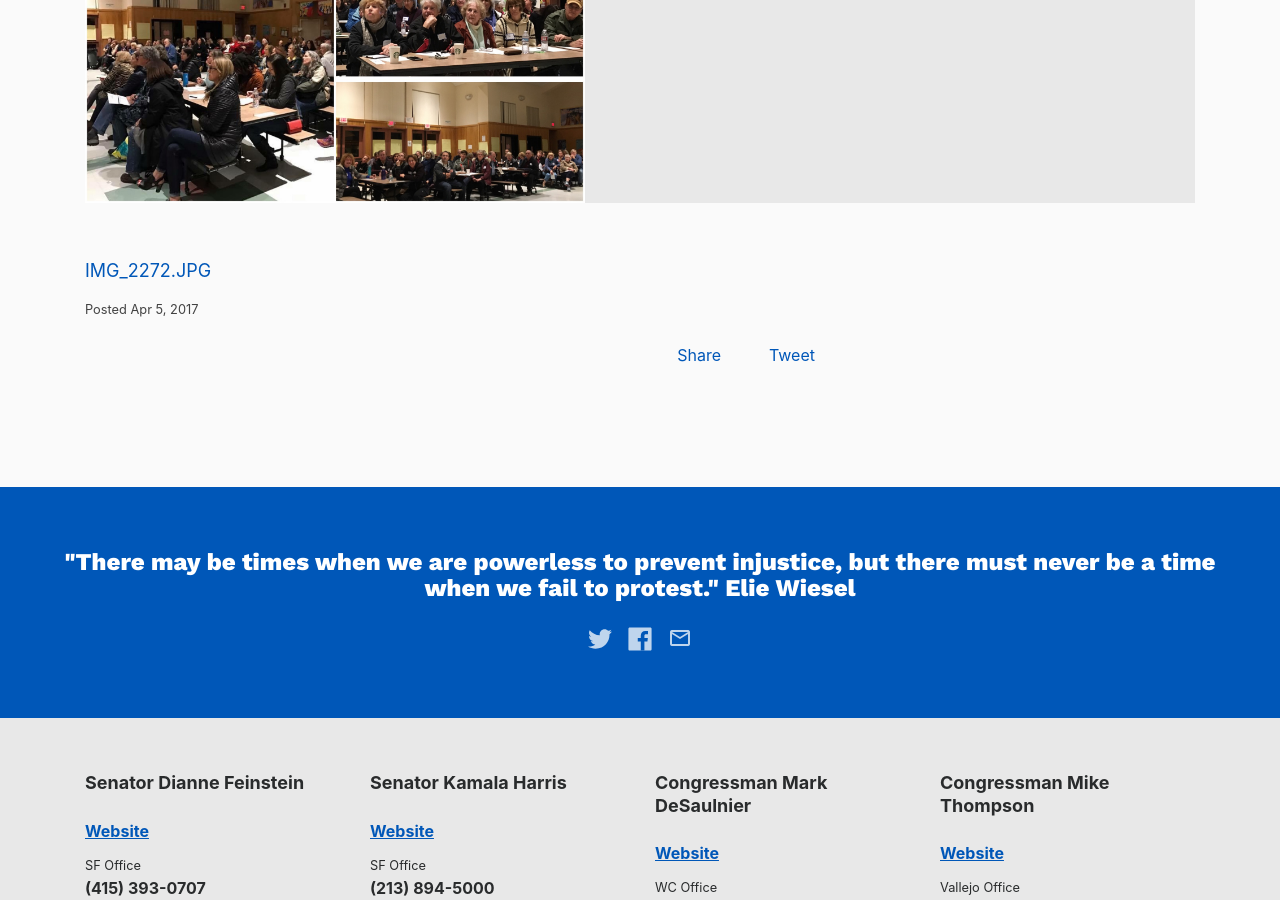
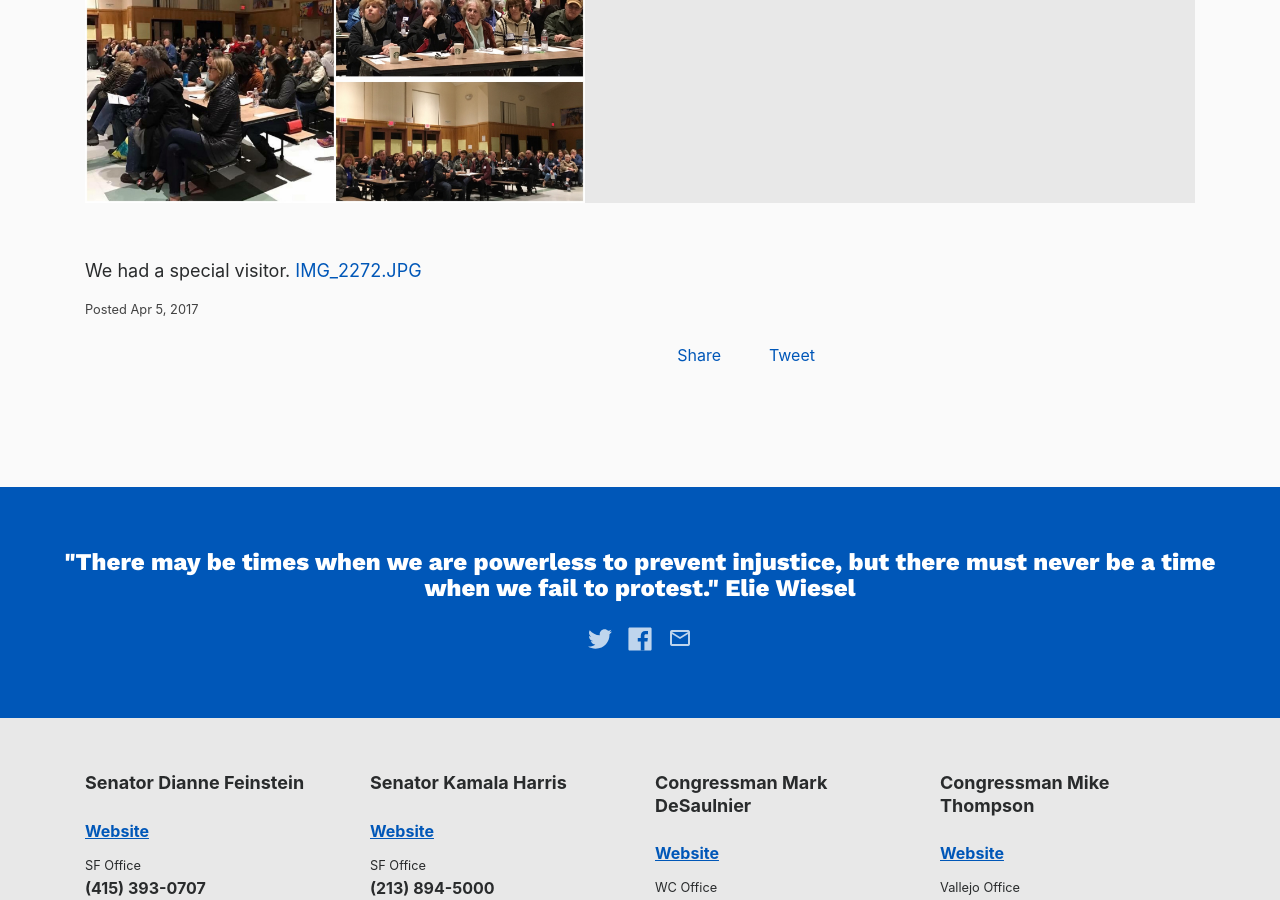
Before and after one commit to IndivisibleTemplate/BasicTemplate, a Jekyll site: the page built from _successes/first-indivisible4c-meeting.markdown, in a window 1280 px wide and 900 px high, scrolled down 582 px. Built offline with Jekyll 4.4.1, drawn with Linux system fonts in a browser that asks for light colours; nearby versions of some CDN libraries; comment, search, counter and statistics services are not loaded.

Commit message:
Updated First Indivisible4c Meeting

```diff
--- a/_successes/first-indivisible4c-meeting.markdown
+++ b/_successes/first-indivisible4c-meeting.markdown
@@ -4,4 +4,4 @@
 main-image: "/uploads/IMG_2269.JPG"
 ---
 
-[IMG_2272.JPG](/uploads/IMG_2272.JPG)
+We had a special visitor. [IMG_2272.JPG](/uploads/IMG_2272.JPG)
```
